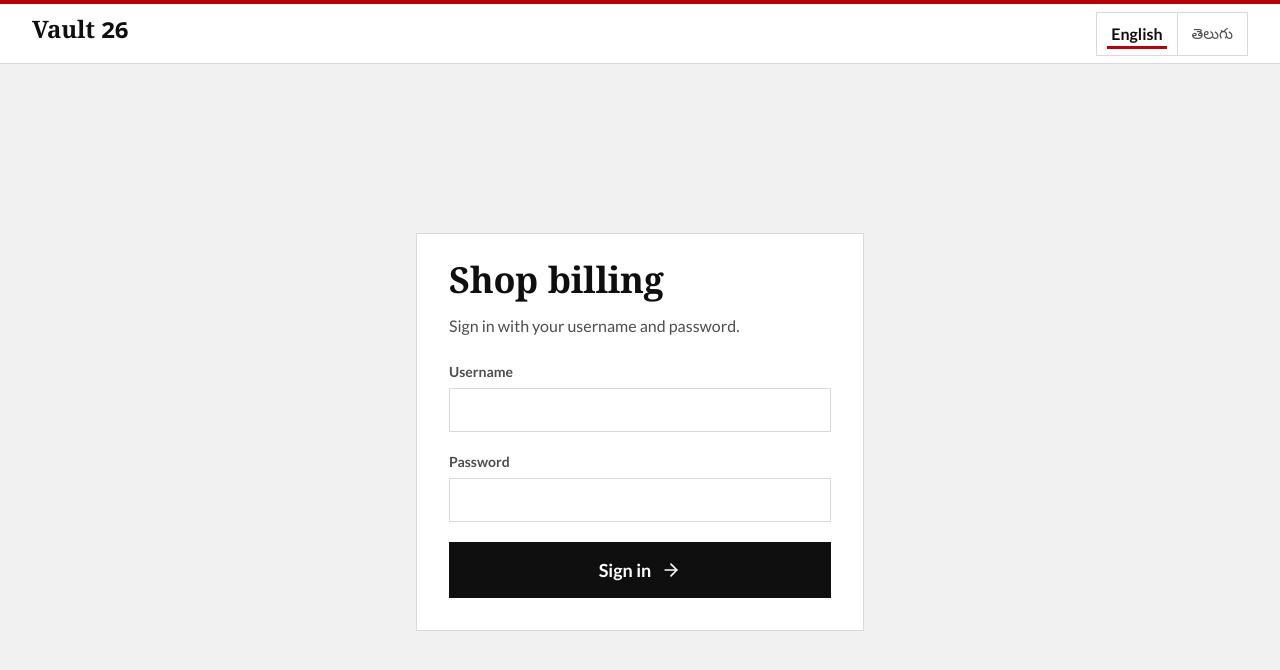
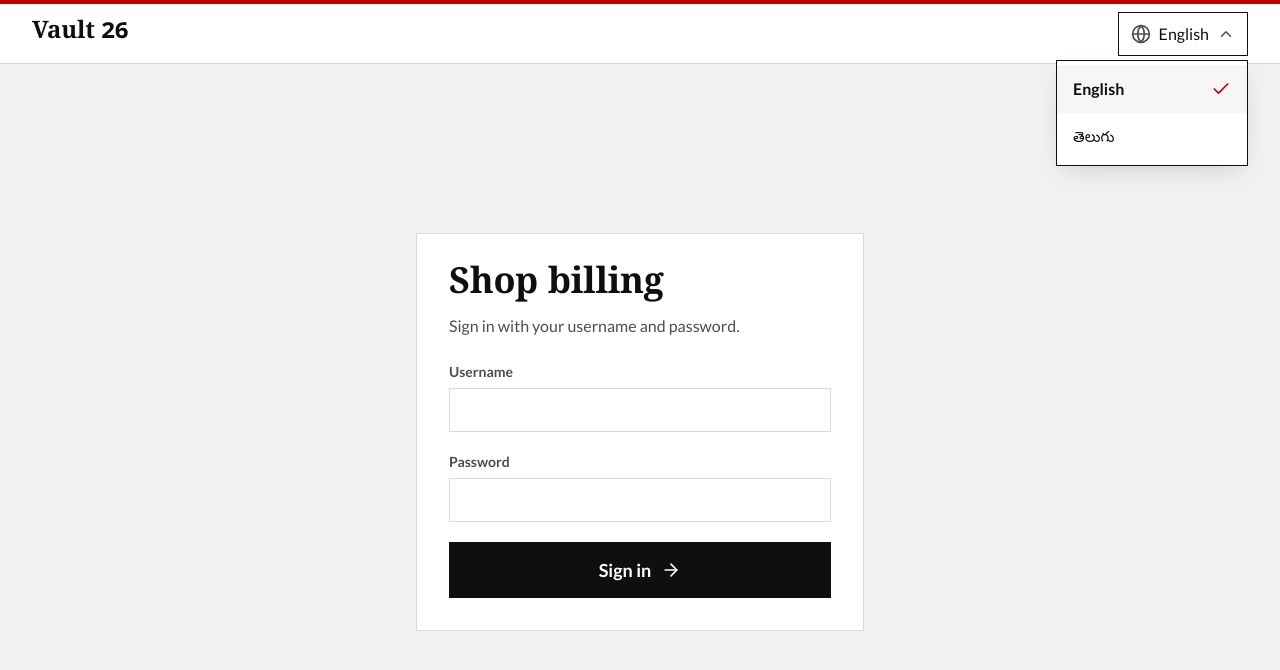
Before and after one commit to vault26ofc/vault26-billing, a React (Vite) app: page /login in a window 1280 px wide. Both pictures are taken after a click on the button "English". Shown: the top 670 px of the page. Built offline with nearby package versions, Linux system fonts and the light colour scheme; no server answers; a web font is replaced by a local one.

Commit message:
feat(ui): language is now one globe button with a small English / Telugu menu

```diff
--- a/src/components/common/LanguageSwitch.tsx
+++ b/src/components/common/LanguageSwitch.tsx
@@ -1,44 +1,127 @@
-import React from 'react';
+import React, { useEffect, useRef, useState } from 'react';
 import { clsx } from 'clsx';
-import { setLang, useLang } from '../../i18n';
+import { Check, ChevronDown, Globe } from 'lucide-react';
+import { Lang, setLang, useLang } from '../../i18n';
 
-// English | తెలుగు - each choice is written in its own language so anyone
-// can find theirs. Same light frame as the other top-bar buttons; the
-// language in use is bold with a short red underline (like the open tab).
+// One globe button (same frame as Search / Home) showing the language in use.
+// Tapping it opens a small list - English / తెలుగు - with a red tick on the
+// current one. Each language is written in itself so anyone can find theirs.
 // The choice is remembered on this device.
+const LANGS: { value: Lang; label: string; short: string }[] = [
+  { value: 'en', label: 'English', short: 'En' },
+  { value: 'te', label: 'తెలుగు', short: 'తె' },
+];
+
 export const LanguageSwitch: React.FC<{ className?: string }> = ({ className }) => {
   const lang = useLang();
+  const [open, setOpen] = useState(false);
+  const [active, setActive] = useState(0);
+  const wrapRef = useRef<HTMLDivElement>(null);
+  const buttonRef = useRef<HTMLButtonElement>(null);
+  const listRef = useRef<HTMLDivElement>(null);
+  const current = LANGS.find((l) => l.value === lang) || LANGS[0];
 
-  const option = (value: 'en' | 'te', label: string, short: string) => {
-    const on = lang === value;
-    return (
-      <button
-        type="button"
-        onClick={() => setLang(value)}
-        aria-pressed={on}
-        aria-label={label}
-        lang={value}
-        className={clsx(
-          'relative h-full px-2.5 sm:px-3.5 flex items-center transition-colors',
-          value === 'te' ? 'text-[15px] leading-none border-l border-v26-line' : 'text-base',
-          on ? 'font-bold text-v26-ink' : 'text-v26-muted hover:text-v26-ink hover:bg-v26-soft'
-        )}
-      >
-        <span className="sm:hidden">{short}</span>
-        <span className="hidden sm:inline">{label}</span>
-        {on && <span aria-hidden="true" className="absolute left-2.5 right-2.5 bottom-1.5 h-[3px] bg-v26-red" />}
-      </button>
-    );
+  useEffect(() => {
+    if (!open) return;
+    const onDown = (e: MouseEvent) => {
+      if (!wrapRef.current?.contains(e.target as Node)) setOpen(false);
+    };
+    document.addEventListener('mousedown', onDown);
+    setTimeout(() => listRef.current?.focus(), 0);
+    return () => document.removeEventListener('mousedown', onDown);
+  }, [open]);
+
+  const openList = () => {
+    setActive(Math.max(0, LANGS.findIndex((l) => l.value === lang)));
+    setOpen(true);
+  };
+
+  const choose = (value: Lang) => {
+    setLang(value);
+    setOpen(false);
+    buttonRef.current?.focus();
+  };
+
+  const onListKey = (e: React.KeyboardEvent) => {
+    if (e.key === 'ArrowDown' || e.key === 'ArrowUp') {
+      e.preventDefault();
+      setActive((i) => (i + 1) % LANGS.length);
+    } else if (e.key === 'Enter' || e.key === ' ') {
+      e.preventDefault();
+      choose(LANGS[active].value);
+    } else if (e.key === 'Escape') {
+      e.preventDefault();
+      setOpen(false);
+      buttonRef.current?.focus();
+    } else if (e.key === 'Tab') {
+      setOpen(false);
+    }
   };
 
   return (
-    <div
-      role="group"
-      aria-label="Language / భాష"
-      className={clsx('h-11 flex border border-v26-line bg-v26-paper shrink-0 hover:border-v26-ink transition-colors', className)}
-    >
-      {option('en', 'English', 'En')}
-      {option('te', 'తెలుగు', 'తె')}
+    <div ref={wrapRef} className={clsx('relative shrink-0', className)}>
+      <button
+        ref={buttonRef}
+        type="button"
+        aria-haspopup="listbox"
+        aria-expanded={open}
+        aria-label={`Language / భాష: ${current.label}`}
+        onClick={() => (open ? setOpen(false) : openList())}
+        onKeyDown={(e) => {
+          if (e.key === 'ArrowDown' || e.key === 'Enter' || e.key === ' ') {
+            e.preventDefault();
+            openList();
+          }
+        }}
+        className={clsx(
+          'h-11 flex items-center gap-2 px-3 border text-base transition-colors bg-v26-paper',
+          open ? 'border-v26-ink' : 'border-v26-line hover:border-v26-ink'
+        )}
+      >
+        <Globe size={20} className="text-v26-muted" />
+        <span lang={current.value} className={current.value === 'te' ? 'text-[15px]' : undefined}>
+          <span className="sm:hidden">{current.short}</span>
+          <span className="hidden sm:inline">{current.label}</span>
+        </span>
+        <ChevronDown size={18} className={clsx('text-v26-muted transition-transform', open && 'rotate-180')} />
+      </button>
+
+      {open && (
+        <div
+          ref={listRef}
+          role="listbox"
+          tabIndex={-1}
+          aria-label="Language / భాష"
+          aria-activedescendant={`lang-opt-${LANGS[active].value}`}
+          onKeyDown={onListKey}
+          className="absolute right-0 top-full mt-1 z-40 w-48 bg-v26-paper border border-v26-ink shadow-float py-1 focus:outline-none"
+        >
+          {LANGS.map((l, i) => {
+            const on = l.value === lang;
+            return (
+              <div
+                key={l.value}
+                id={`lang-opt-${l.value}`}
+                role="option"
+                aria-selected={on}
+                lang={l.value}
+                onMouseEnter={() => setActive(i)}
+                onMouseDown={(e) => e.preventDefault()}
+                onClick={() => choose(l.value)}
+                className={clsx(
+                  'min-h-[3rem] px-4 flex items-center justify-between gap-3 cursor-pointer select-none',
+                  l.value === 'te' ? 'text-[15px]' : 'text-base',
+                  i === active && 'bg-v26-soft',
+                  on && 'font-bold'
+                )}
+              >
+                <span>{l.label}</span>
+                {on && <Check size={20} className="shrink-0 text-v26-red" />}
+              </div>
+            );
+          })}
+        </div>
+      )}
     </div>
   );
 };
```
